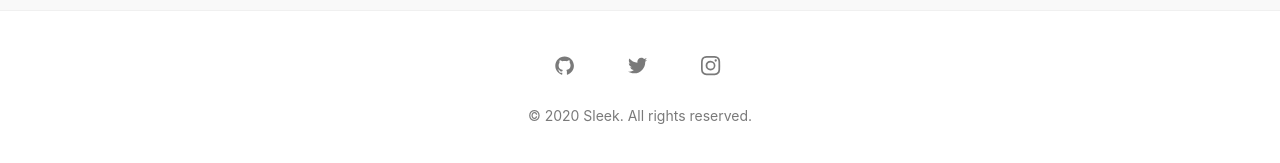
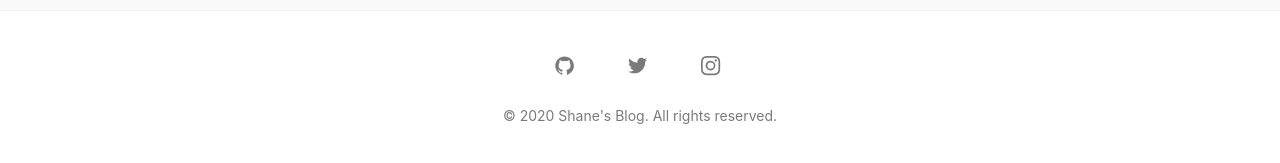
Before and after one commit to ShaneHuangHZ/ShaneHuangHZ.github.io, a Jekyll site: the page built from index.md, in a window 1280 px wide and 900 px high, scrolled down 935 px. Shown: the part 729-892 px from the top of the window. Built offline with Jekyll 4.4.1, drawn with Linux system fonts in a browser that asks for light colours.

Commit message:
Update _config.yml

```diff
--- a/_config.yml
+++ b/_config.yml
@@ -1,5 +1,5 @@
-title: Sleek # your site title
-author: GitHub User
+title: Shane's Blog # your site title
+author: Shane
 email: your-email@domain.com # email for form submission, you also have to change it in _js/scripts.js
 description: > # this means to ignore newlines until "baseurl:"
   Write an awesome description for your new site here. You can edit this
```
